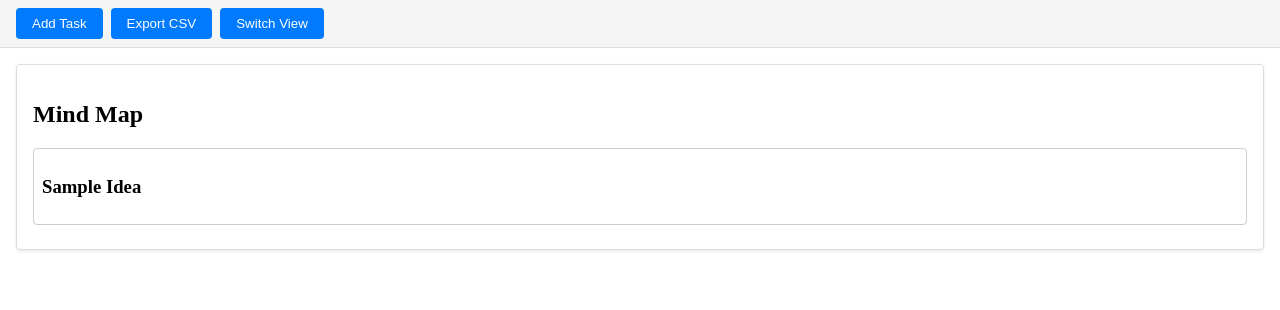
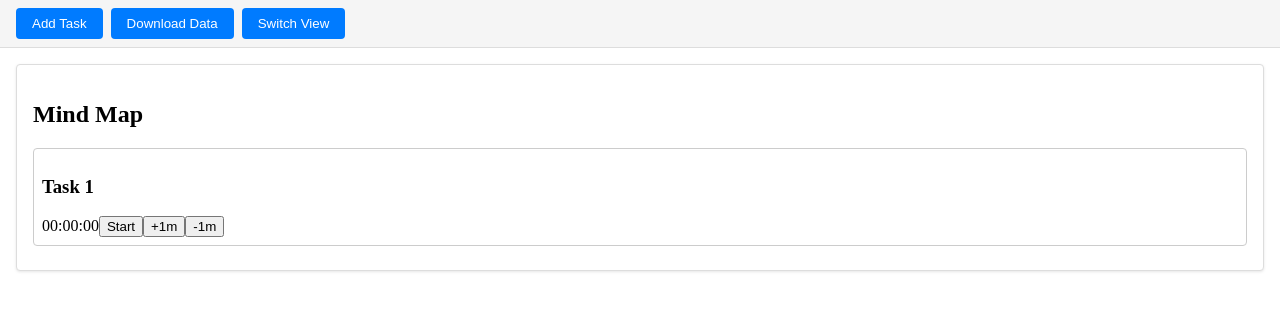
Before and after one commit to Noitome/MindMirror_Alpha1.01, a React (Vite) app: page / in a window 1280 px wide. Both pictures are taken after a click on the button "Add Task". Shown: the top 310 px of the page. Built offline with nearby package versions, Linux system fonts and the light colour scheme.

Commit message:
feat: add persistent task timers

```diff
--- a/src/App.jsx
+++ b/src/App.jsx
@@ -3,17 +3,29 @@ import Toolbar from './components/Toolbar.jsx';
 import MindMap from './components/MindMap.jsx';
 import ListView from './components/ListView.jsx';
 import RealityView from './components/RealityView.jsx';
+import useTaskStore from './store.js';
 import './App.css';
 
 export default function App() {
   const [view, setView] = useState('mind');
+  const tasks = useTaskStore((s) => s.tasks);
+  const addTask = useTaskStore((s) => s.addTask);
+  const exportData = useTaskStore((s) => s.exportData);
 
   const handleAdd = () => {
-    alert('Add Task clicked');
+    const title = `Task ${tasks.length + 1}`;
+    addTask(title);
   };
 
   const handleExport = () => {
-    alert('Export CSV clicked');
+    const data = exportData();
+    const blob = new Blob([data], { type: 'text/csv' });
+    const url = URL.createObjectURL(blob);
+    const a = document.createElement('a');
+    a.href = url;
+    a.download = 'tasks.csv';
+    a.click();
+    URL.revokeObjectURL(url);
   };
 
   const handleSwitch = () => {
--- a/src/components/ListView.jsx
+++ b/src/components/ListView.jsx
@@ -1,13 +1,16 @@
 import React from 'react';
 import TaskNode from './TaskNode.jsx';
+import useTaskStore from '../store.js';
 
 export default function ListView() {
+  const tasks = useTaskStore((s) => s.tasks);
   return (
     <section className="list-view">
       <h2>Task List</h2>
       <div>
-        <TaskNode title="First Task" />
-        <TaskNode title="Second Task" />
+        {tasks.map((t) => (
+          <TaskNode key={t.id} id={t.id} title={t.title} />
+        ))}
       </div>
     </section>
   );
--- a/src/components/MindMap.jsx
+++ b/src/components/MindMap.jsx
@@ -1,12 +1,16 @@
 import React from 'react';
 import TaskNode from './TaskNode.jsx';
+import useTaskStore from '../store.js';
 
 export default function MindMap() {
+  const tasks = useTaskStore((s) => s.tasks);
   return (
     <section className="mind-map">
       <h2>Mind Map</h2>
       <div className="mind-map-canvas">
-        <TaskNode title="Sample Idea" />
+        {tasks.map((t) => (
+          <TaskNode key={t.id} id={t.id} title={t.title} />
+        ))}
       </div>
     </section>
   );
--- a/src/components/TaskNode.jsx
+++ b/src/components/TaskNode.jsx
@@ -1,9 +1,21 @@
-import React from 'react';
+import React, { useEffect, useRef } from 'react';
+import Timer from './Timer.jsx';
+import useTaskStore from '../store.js';
 
-export default function TaskNode({ title = 'New Task' }) {
+// Displays a task title with an attached timer
+export default function TaskNode({ id, title = 'New Task' }) {
+  const addTask = useTaskStore((s) => s.addTask);
+  const taskId = useRef(id || Date.now().toString());
+
+  // ensure task exists in the store
+  useEffect(() => {
+    addTask(title, taskId.current);
+  }, [addTask, title]);
+
   return (
     <div className="task-node">
       <h3>{title}</h3>
+      <Timer taskId={taskId.current} />
     </div>
   );
 }
--- /dev/null
+++ b/src/components/Timer.jsx
@@ -0,0 +1,48 @@
+import React, { useEffect } from 'react';
+import useTaskStore from '../store.js';
+
+export default function Timer({ taskId }) {
+  const { tasks, startTimer, stopTimer, updateRunningTime, adjustTime } =
+    useTaskStore((state) => ({
+      tasks: state.tasks,
+      startTimer: state.startTimer,
+      stopTimer: state.stopTimer,
+      updateRunningTime: state.updateRunningTime,
+      adjustTime: state.adjustTime,
+    }));
+
+  const task = tasks.find((t) => t.id === taskId);
+
+  useEffect(() => {
+    let interval;
+    if (task?.isRunning) {
+      // resume immediately and keep updating
+      updateRunningTime(taskId);
+      interval = setInterval(() => updateRunningTime(taskId), 1000);
+    }
+    return () => clearInterval(interval);
+  }, [task?.isRunning, taskId, updateRunningTime]);
+
+  if (!task) return null;
+
+  const formatTime = (ms) => {
+    const totalSeconds = Math.floor(ms / 1000);
+    const h = String(Math.floor(totalSeconds / 3600)).padStart(2, '0');
+    const m = String(Math.floor((totalSeconds % 3600) / 60)).padStart(2, '0');
+    const s = String(totalSeconds % 60).padStart(2, '0');
+    return `${h}:${m}:${s}`;
+  };
+
+  return (
+    <div className="timer">
+      <span>{formatTime(task.elapsed)}</span>
+      {task.isRunning ? (
+        <button onClick={() => stopTimer(taskId)}>Stop</button>
+      ) : (
+        <button onClick={() => startTimer(taskId)}>Start</button>
+      )}
+      <button onClick={() => adjustTime(taskId, 60000)}>+1m</button>
+      <button onClick={() => adjustTime(taskId, -60000)}>-1m</button>
+    </div>
+  );
+}
--- a/src/components/Toolbar.jsx
+++ b/src/components/Toolbar.jsx
@@ -4,7 +4,7 @@ export default function Toolbar({ onAdd, onExport, onSwitch }) {
   return (
     <div className="toolbar">
       <button onClick={onAdd}>Add Task</button>
-      <button onClick={onExport}>Export CSV</button>
+      <button onClick={onExport}>Download Data</button>
       <button onClick={onSwitch}>Switch View</button>
     </div>
   );
--- /dev/null
+++ b/src/store.js
@@ -0,0 +1,74 @@
+import { create } from 'zustand';
+import { persist, createJSONStorage } from 'zustand/middleware';
+
+// Task timer store with persistence
+const useTaskStore = create(
+  persist(
+    (set, get) => ({
+      tasks: [],
+      addTask: (title, id) => set((state) => {
+        const taskId = id || Date.now().toString();
+        if (state.tasks.find((t) => t.id === taskId)) return state; // avoid duplicates
+        return {
+          tasks: [
+            ...state.tasks,
+            { id: taskId, title, elapsed: 0, isRunning: false, startTime: null },
+          ],
+        };
+      }),
+      startTimer: (id) =>
+        set((state) => ({
+          tasks: state.tasks.map((t) =>
+            t.id === id ? { ...t, isRunning: true, startTime: Date.now() } : t
+          ),
+        })),
+      stopTimer: (id) =>
+        set((state) => ({
+          tasks: state.tasks.map((t) => {
+            if (t.id !== id) return t;
+            const now = Date.now();
+            const elapsed = t.elapsed + (t.startTime ? now - t.startTime : 0);
+            return { ...t, isRunning: false, elapsed, startTime: null };
+          }),
+        })),
+      updateRunningTime: (id) =>
+        set((state) => ({
+          tasks: state.tasks.map((t) => {
+            if (t.id !== id || !t.isRunning) return t;
+            const now = Date.now();
+            const elapsed = t.elapsed + (t.startTime ? now - t.startTime : 0);
+            return { ...t, elapsed, startTime: now };
+          }),
+        })),
+      adjustTime: (id, amount) =>
+        set((state) => ({
+          tasks: state.tasks.map((t) =>
+            t.id === id
+              ? { ...t, elapsed: Math.max(0, t.elapsed + amount) }
+              : t
+          ),
+        })),
+      exportData: () => {
+        const header = 'id,title,elapsed_ms';
+        const rows = get().tasks.map(
+          (t) => `${t.id},${t.title.replace(/,/g, '')},${t.elapsed}`
+        );
+        return [header, ...rows].join('\n');
+      },
+    }),
+    {
+      name: 'task-store',
+      storage: createJSONStorage(() =>
+        typeof window !== 'undefined'
+          ? window.localStorage
+          : {
+              getItem: () => null,
+              setItem: () => {},
+              removeItem: () => {},
+            }
+      ),
+    }
+  )
+);
+
+export default useTaskStore;
```
Also changed, not shown: 1 other file (tests, documents, lock files or other folders).
